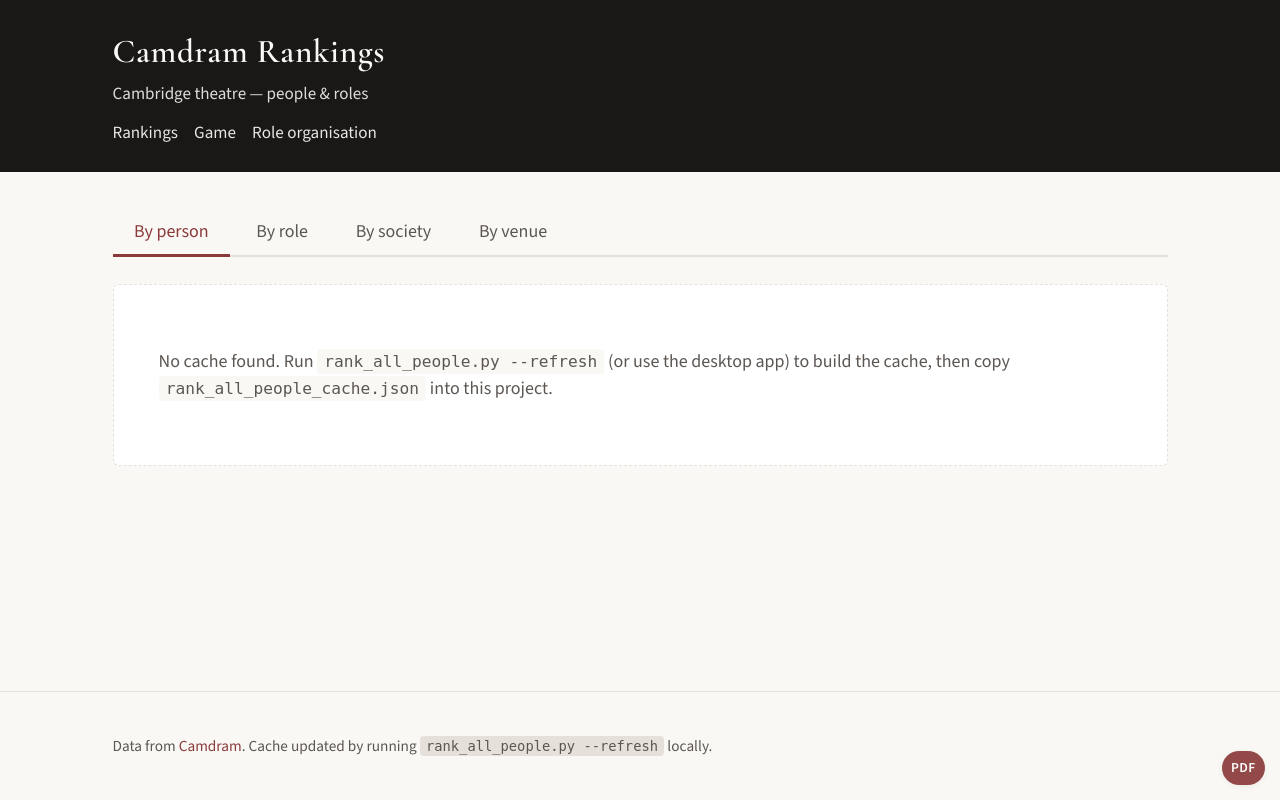
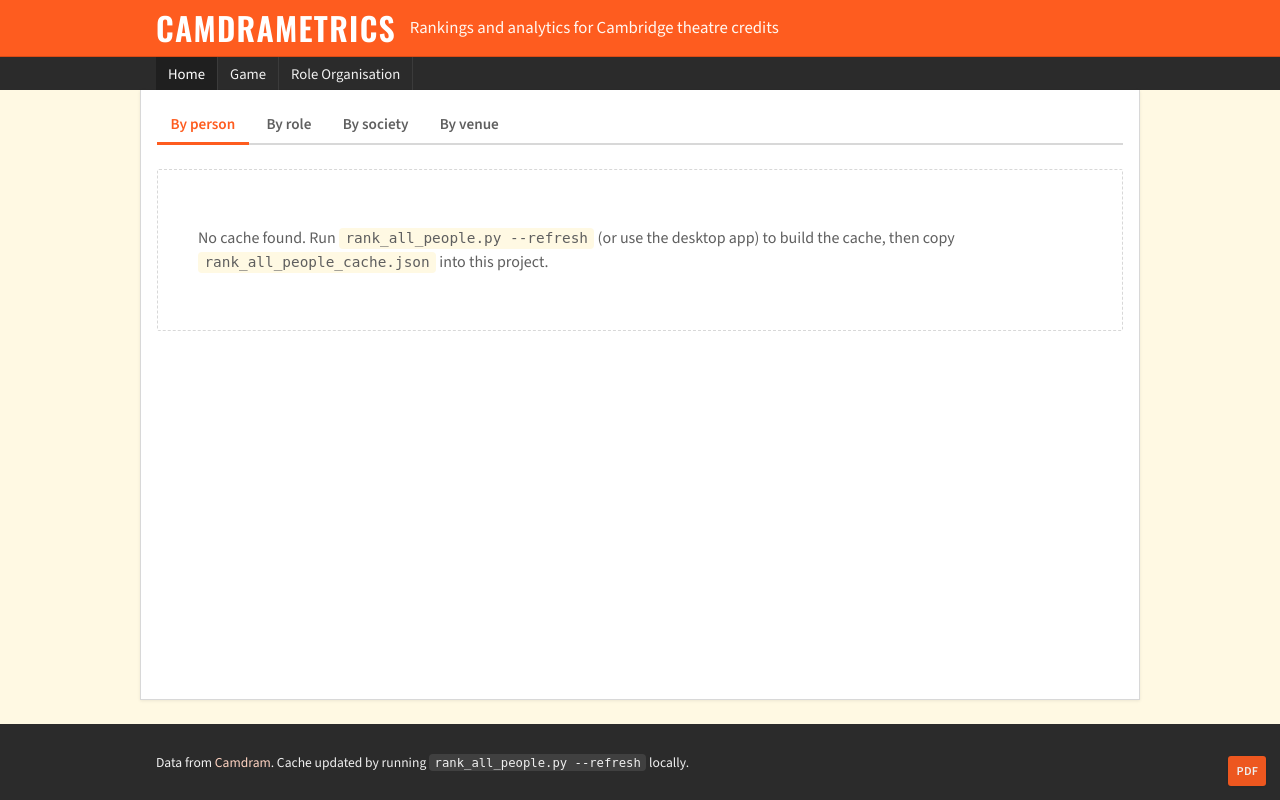
Before and after one commit to cheeseechops/CamdramAPI, a Flask app: page / in a window 1280 px wide. Run offline with Flask 3, Linux system fonts and the light colour scheme; some libraries are stand-ins or nearby versions.

Commit message:
Update site styling and refresh crawl defaults.
Apply the new CAMDRAMETRICS visual theme and ensure full refresh runs the year-search crawl back to 1994 so historical shows are not missed.

```diff
--- a/static/css/style.css
+++ b/static/css/style.css
@@ -1,19 +1,20 @@
 /* Camdram Rankings — theatre playbill feel, warm and readable */
 
 :root {
-  --bg: #faf8f5;
-  --bg-card: #fff;
-  --ink: #1a1816;
-  --ink-muted: #5c5652;
-  --accent: #8b3a3a;
-  --accent-hover: #6d2a2a;
-  --border: #e5e0da;
-  --border-focus: #8b3a3a;
-  --font-serif: "Cormorant Garamond", Georgia, serif;
-  --font-sans: "Source Sans 3", system-ui, sans-serif;
-  --radius: 6px;
-  --shadow: 0 2px 8px rgba(26, 24, 22, 0.06);
-  --shadow-hover: 0 4px 14px rgba(26, 24, 22, 0.08);
+  --bg: #fff9e3;
+  --bg-card: #ffffff;
+  --ink: #2f2f2f;
+  --ink-muted: #5f5f5f;
+  --accent: #fe5c1f;
+  --accent-hover: #de4d17;
+  --nav-bg: #2b2b2b;
+  --border: #d8d8d8;
+  --border-focus: #fe5c1f;
+  --font-serif: "Oswald", "Arial Narrow", Arial, sans-serif;
+  --font-sans: "Source Sans 3", Arial, sans-serif;
+  --radius: 2px;
+  --shadow: 0 1px 3px rgba(0, 0, 0, 0.08);
+  --shadow-hover: 0 2px 8px rgba(0, 0, 0, 0.12);
 }
 
 *,
@@ -23,7 +24,7 @@
 }
 
 html {
-  font-size: 18px;
+  font-size: 16px;
   scroll-behavior: smooth;
 }
 
@@ -53,25 +54,72 @@ body {
 
 .wrap {
   width: 100%;
-  max-width: 1100px;
+  max-width: 1000px;
   margin: 0 auto;
-  padding: 0 1.25rem;
+  padding: 0 1rem;
 }
 
 /* Header */
 .site-header {
-  background: var(--ink);
-  color: #faf8f5;
-  padding: 1.5rem 0;
-  margin-bottom: 2rem;
+  margin-bottom: 0;
+}
+
+.utility-bar {
+  background: var(--nav-bg);
+  color: #fff;
+}
+
+.utility-wrap {
+  min-height: 28px;
+  display: flex;
+  align-items: center;
+  justify-content: space-between;
+  gap: 1rem;
+}
+
+.utility-nav {
+  display: flex;
+  align-items: center;
+  gap: 1.1rem;
+}
+
+.utility-nav a {
+  color: #fff;
+  text-decoration: none;
+  font-size: 0.8rem;
+  font-weight: 600;
+}
+
+.utility-nav a:hover {
+  text-decoration: underline;
+}
+
+.utility-user {
+  margin: 0;
+  font-size: 0.78rem;
+  color: #d8d8d8;
+}
+
+.brand-bar {
+  background: var(--accent);
+  color: #fff;
+  border-bottom: 1px solid #d94b16;
+}
+
+.brand-wrap {
+  min-height: 56px;
+  display: flex;
+  align-items: center;
+  gap: 0.85rem;
 }
 
 .site-title {
   font-family: var(--font-serif);
-  font-size: 1.85rem;
+  font-size: 2rem;
   font-weight: 600;
-  margin: 0 0 0.2rem 0;
-  letter-spacing: 0.02em;
+  margin: 0;
+  letter-spacing: 0.04em;
+  line-height: 1;
 }
 
 .site-title a {
@@ -80,39 +128,57 @@ body {
 }
 
 .site-title a:hover {
-  text-decoration: underline;
-  text-underline-offset: 3px;
+  opacity: 0.9;
 }
 
 .site-tagline {
   margin: 0;
-  font-size: 0.95rem;
-  opacity: 0.88;
+  font-size: 1.05rem;
+  color: #fff8f2;
   font-weight: 400;
 }
 
+.primary-bar {
+  background: var(--nav-bg);
+  color: #fff;
+}
+
 .site-nav {
-  margin-top: 0.75rem;
   display: flex;
-  gap: 0.9rem;
+  gap: 0;
+  min-height: 30px;
+  align-items: stretch;
 }
 
 .site-nav a {
-  color: #faf8f5;
-  opacity: 0.92;
+  color: #f2f2f2;
   text-decoration: none;
-  font-size: 0.95rem;
+  font-size: 0.92rem;
+  padding: 0.35rem 0.75rem;
+  border-right: 1px solid #3b3b3b;
+  display: inline-flex;
+  align-items: center;
 }
 
 .site-nav a:hover {
-  text-decoration: underline;
-  text-underline-offset: 3px;
+  background: #3b3b3b;
+}
+
+.site-nav a.active {
+  background: #1f1f1f;
+  color: #fff;
 }
 
 /* Main */
 .main {
   flex: 1;
-  padding-bottom: 3rem;
+  background: var(--bg-card);
+  border: 1px solid var(--border);
+  border-top: none;
+  box-shadow: var(--shadow);
+  margin-bottom: 1.5rem;
+  padding-top: 1rem;
+  padding-bottom: 1.25rem;
 }
 
 /* Tabs */
@@ -125,9 +191,9 @@ body {
 
 .tab-btn {
   font-family: var(--font-sans);
-  font-size: 1rem;
-  font-weight: 500;
-  padding: 0.6rem 1.2rem;
+  font-size: 0.95rem;
+  font-weight: 600;
+  padding: 0.5rem 0.85rem;
   border: none;
   background: transparent;
   color: var(--ink-muted);
@@ -829,20 +895,21 @@ body {
 }
 
 .role-org-error {
-  color: #8a2c2c;
+  color: #d14b22;
 }
 
 /* Footer */
 .site-footer {
   margin-top: auto;
-  padding: 1.5rem 0;
-  border-top: 1px solid var(--border);
+  padding: 0.9rem 0;
+  background: var(--nav-bg);
+  border-top: none;
   font-size: 0.85rem;
-  color: var(--ink-muted);
+  color: #f0f0f0;
 }
 
 .site-footer a {
-  color: var(--accent);
+  color: #ffd3c1;
   text-decoration: none;
 }
 
@@ -851,7 +918,7 @@ body {
 }
 
 .site-footer code {
-  background: var(--border);
+  background: #404040;
   padding: 0.1rem 0.35rem;
   border-radius: 4px;
   font-size: 0.9em;
@@ -869,7 +936,7 @@ body {
   font-weight: 600;
   letter-spacing: 0.03em;
   padding: 0.38rem 0.5rem;
-  border-radius: 999px;
+  border-radius: 3px;
   box-shadow: var(--shadow);
   opacity: 0.92;
 }
--- a/templates/base.html
+++ b/templates/base.html
@@ -6,19 +6,26 @@
   <title>{% block title %}Camdram Rankings{% endblock %}</title>
   <link rel="preconnect" href="https://fonts.googleapis.com">
   <link rel="preconnect" href="https://fonts.gstatic.com" crossorigin>
-  <link href="https://fonts.googleapis.com/css2?family=Cormorant+Garamond:ital,wght@0,500;0,600;1,500&family=Source+Sans+3:wght@400;500;600&display=swap" rel="stylesheet">
+  <link href="https://fonts.googleapis.com/css2?family=Oswald:wght@500;600&family=Source+Sans+3:wght@400;600;700&display=swap" rel="stylesheet">
   <link rel="stylesheet" href="{{ url_for('static', filename='css/style.css') }}">
 </head>
 <body>
-  <header class="site-header">
-    <div class="wrap">
-      <h1 class="site-title"><a href="{{ url_for('index') }}">Camdram Rankings</a></h1>
-      <p class="site-tagline">Cambridge theatre — people & roles</p>
-      <nav class="site-nav" aria-label="Primary">
-        <a href="{{ url_for('index') }}">Rankings</a>
-        <a href="{{ url_for('game') }}">Game</a>
-        <a href="{{ url_for('role_organisation') }}">Role organisation</a>
-      </nav>
+  <header class="site-header" role="banner">
+    <div class="brand-bar">
+      <div class="wrap brand-wrap">
+        <h1 class="site-title"><a href="{{ url_for('index') }}">CAMDRAMETRICS</a></h1>
+        <p class="site-tagline">Rankings and analytics for Cambridge theatre credits</p>
+      </div>
+    </div>
+
+    <div class="primary-bar">
+      <div class="wrap">
+        <nav class="site-nav" aria-label="Primary">
+          <a href="{{ url_for('index') }}" class="{% if request.endpoint == 'index' %}active{% endif %}">Home</a>
+          <a href="{{ url_for('game') }}" class="{% if request.endpoint == 'game' %}active{% endif %}">Game</a>
+          <a href="{{ url_for('role_organisation') }}" class="{% if request.endpoint == 'role_organisation' %}active{% endif %}">Role Organisation</a>
+        </nav>
+      </div>
     </div>
   </header>
   <main class="main wrap">
```
Also changed, not shown: other parts of static/css/style.css (+59 -16 lines), rank_all_people.py (+25 -3 lines).
